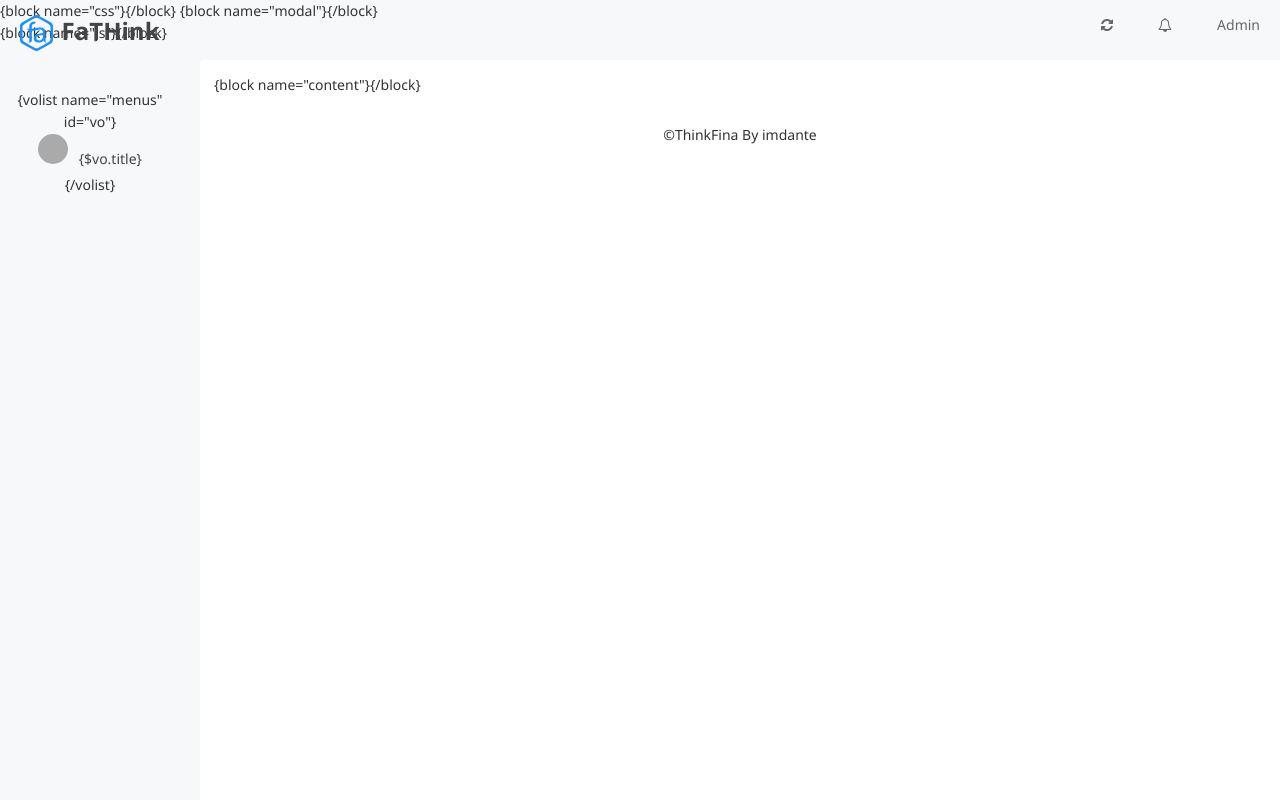
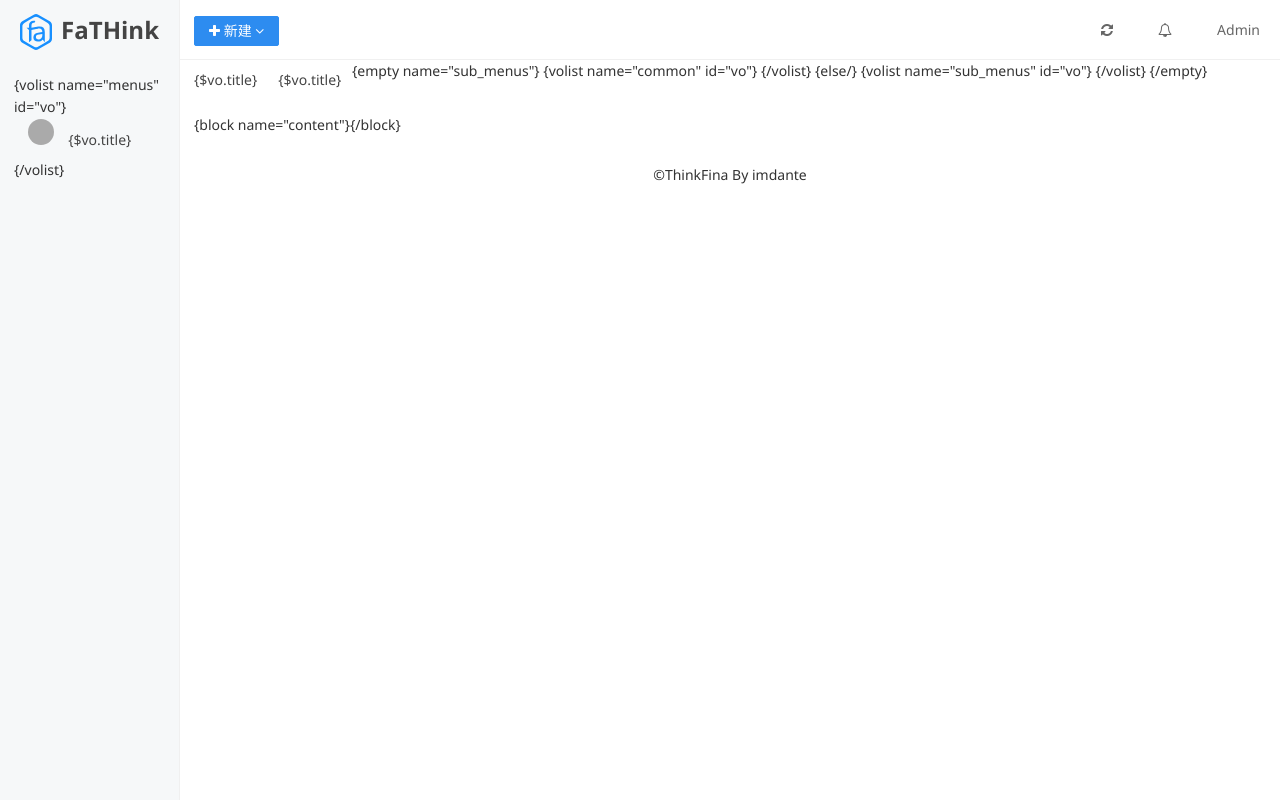
Before and after one commit to wcjan123456/fathink, a PHP site: page /application/fa/view/common.html in a window 1280 px wide. Run offline with PHP 8.4, Linux system fonts and the light colour scheme; some libraries are stand-ins or nearby versions.

Commit message:
修改界面 比之前更协调

```diff
--- a/application/fa/view/common.html
+++ b/application/fa/view/common.html
@@ -15,6 +15,16 @@
 <body>
 <header class="am-topbar am-topbar-fixed-top">
     <div class="am-g">
+        <div class="am-dropdown am-margin-left" data-am-dropdown>
+            <button class="am-btn am-btn-primary am-dropdown-toggle am-icon-plus"
+                    data-am-dropdown-toggle> 新建 <span class="am-icon-angle-down"></span></button>
+            <ul class="am-dropdown-content am-fixd-top-45">
+               <li><a href="" class="am-icon-tasks"> 新建项目</a></li>
+               <li><a href="" class="am-icon-paypal"> 新增收支</a></li>
+               <li><a href="" class="am-icon-rocket"> 新建报价</a></li>
+            </ul>
+        </div>
+
         <ul class="am-nav am-nav-pills am-topbar-nav am-topbar-right">
             <li><a href="javascript:im.clearCache();" class="am-icon-refresh"></a></li>
             <li><a href="#" class="am-icon-bell-o"></a></li>
@@ -45,15 +55,14 @@
     </ul>
 </aside>
 <div class="aside-sub">
-    <div class="aside-subbar">{$toplocal.title}</div>
-    <ul class="am-nav">
+    <ul class="am-nav am-nav-pills">
         {empty name="sub_menus"}
         {volist name="common" id="vo"}
-        <li><a href="{$vo.name|url}"><span class="am-icon-fw {$vo.icon}"></span> {$vo.title}</a></li>
+        <li><a href="{$vo.name|url}">{$vo.title}</a></li>
         {/volist}
         {else/}
         {volist name="sub_menus" id="vo"}
-        <li><a href="{$vo.name|url}"><span class="am-icon-fw {$vo.icon}"></span> {$vo.title}</a></li>
+        <li><a href="{$vo.name|url}">{$vo.title}</a></li>
         {/volist}
         {/empty}
     </ul>
--- a/public/static/css/fa.css
+++ b/public/static/css/fa.css
@@ -1,6 +1,6 @@
 html{font-size: 14px;}
 body{
-    background-color: #f6f8f9;
+
 }
 .am-with-topbar-fixed-top{
     padding-top: 100px;
@@ -42,21 +42,29 @@
     border-top: 1px solid #e5e5e5;
 }
 .am-topbar{
-    border-bottom: none;
-    background-color: transparent;
-    height: 50px;
+    background-color: #fff;
+    height: 60px;
+    line-height: 60px;
+    min-height: 60px;
+    left: 180px;
+
+}
+.am-fixd-top-45 {
+    top: 50px;
+}
+.am-topbar-btn {
+    margin: 0;
+    display: inline-block;
+    padding-left: 1.5rem;
     line-height: 50px;
-    min-height: 50px;
-    padding-left: 200px;
-
 }
 .am-topbar-nav{
     margin: 0;
 }
 .am-topbar-nav>li>a{
     padding: 0 20px;
-    height: 50px;
-    line-height: 50px;
+    height: 60px;
+    line-height: 60px;
 }
 .am-topbar-nav>li>a:focus,
 .am-topbar-nav>li>a:hover,
@@ -83,7 +91,8 @@
     width: 180px;
     overflow: hidden;
     z-index: 1000;
-    border-top: 1px solid hsla(0,0%,100%,.1);
+    background-color: #f6f8f9;
+    border-right: 1px solid #f0f0f0;
 }
 .am-aside-brand {
     padding:0 1rem;
@@ -95,28 +104,27 @@
     vertical-align: middle;
 }
 .aside>.am-nav{
-    padding: 1rem;
-    text-align: center;
+    margin: 1rem;
 }
 .aside>.am-nav>li+li{
-
+    margin-top: 0;
 }
 .aside>.am-nav>li>a{
     white-space: nowrap;
     height: 40px;
     line-height: 40px;
     padding: 0 1em;
-    border-radius: 4px;
+    border-radius: 3px;
 }
 .aside>.am-nav>li>a>.am-icon-fw{
     font-size: 14px;
     background-color: #aaa;
-    height: 30px;
-    width: 30px;
-    border-radius: 30px;
-    line-height: 30px;
+    height: 26px;
+    width: 26px;
+    border-radius: 26px;
+    line-height: 26px;
     color: #fff;
-    margin-right: .5rem;
+    margin-right: .75rem;
 }
 .aside>.am-nav>li>a:hover,
 .aside>.am-nav>li>a:focus,
@@ -132,24 +140,30 @@
 }
 .aside-sub{
     position: fixed;
-    top: 50px;
-    left: 50px;
-    width: 150px;
-    bottom: 0;
-    background-color: #f6f8f9;
+    top: 60px;
+    left: 180px;
+    right: 0;
+    height: 40px;
     z-index: 999;
-    display: none;
+    padding: 0 .25rem;
 }
 .aside-sub>.am-nav>li>a {
-    height: 30px;
-    line-height: 30px;
-    padding: 0 0 0 1.25rem;
+    height: 40px;
+    line-height: 40px;
+    padding: 0 .75rem;
     border-radius: 0;
+}
+.aside-sub>.am-nav>li>a:hover,
+.aside-sub>.am-nav>li>a:focus{
+    background-color: transparent;
+}
+.aside-sub>.am-nav>li+li{
+    margin: 0;
 }
 .main{
     position: fixed;
-    top: 60px;
-    left: 200px;
+    top: 100px;
+    left: 180px;
     right: 0;
     bottom: 0;
     overflow-y: auto;
@@ -207,8 +221,10 @@
 .am-table .am-progress{
     margin-bottom: 0;
 }
-.am-table-project>tbody>tr>td:first-child{
+.am-table-project tr>th:first-child,
+.am-table-project tr>td:first-child{
     padding:.625em 0;
+    text-align: center;
 }
 ul.am-dropdown-content{
     min-width: 20px;
```
Also changed, not shown: application/fa/view/finance/index.html (+2 -6 lines), application/fa/view/projects/index.html (+2 -6 lines).
